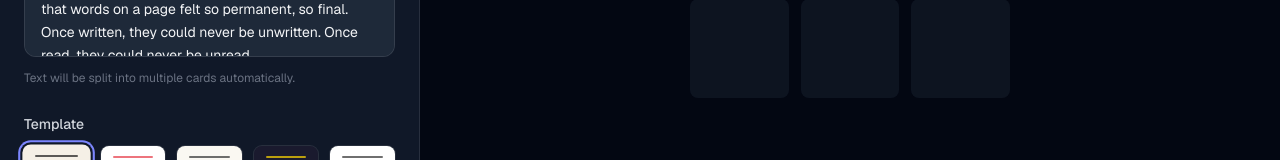
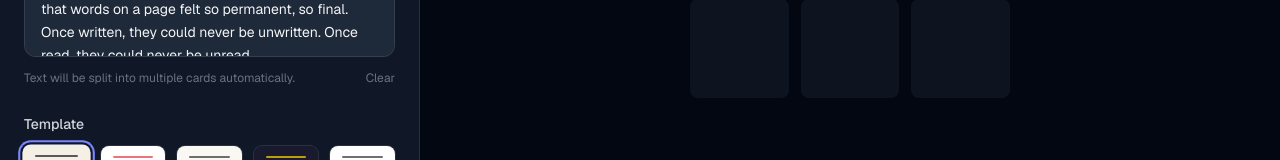
Before and after one commit to codaaiteam/text-card-gen, a Next.js app: page / in a window 1280 px wide. Shown: the part 334-494 px from the top of the page. Built offline with nearby package versions, Linux system fonts and the light colour scheme.

Commit message:
Add clear button for text input

```diff
--- a/src/app/page.tsx
+++ b/src/app/page.tsx
@@ -198,9 +198,23 @@ export default function Home() {
               className="w-full rounded-xl bg-gray-800 border border-white/10 text-gray-100 placeholder-gray-600 text-sm leading-relaxed px-4 py-3 resize-none focus:outline-none focus:ring-2 focus:ring-indigo-500 focus:border-transparent transition-colors"
               aria-describedby="input-text-hint"
             />
-            <p id="input-text-hint" className="mt-1.5 text-xs text-gray-500">
-              Text will be split into multiple cards automatically.
-            </p>
+            <div className="mt-1.5 flex items-center justify-between">
+              <p className="text-xs text-gray-500">
+                Text will be split into multiple cards automatically.
+              </p>
+              {charCount > 0 && (
+                <button
+                  onClick={() => {
+                    setInputText("");
+                    setCardDataUrls([]);
+                    setAppState("idle");
+                  }}
+                  className="text-xs text-gray-500 hover:text-gray-300 transition-colors"
+                >
+                  Clear
+                </button>
+              )}
+            </div>
           </section>
 
           {/* Template */}
```
